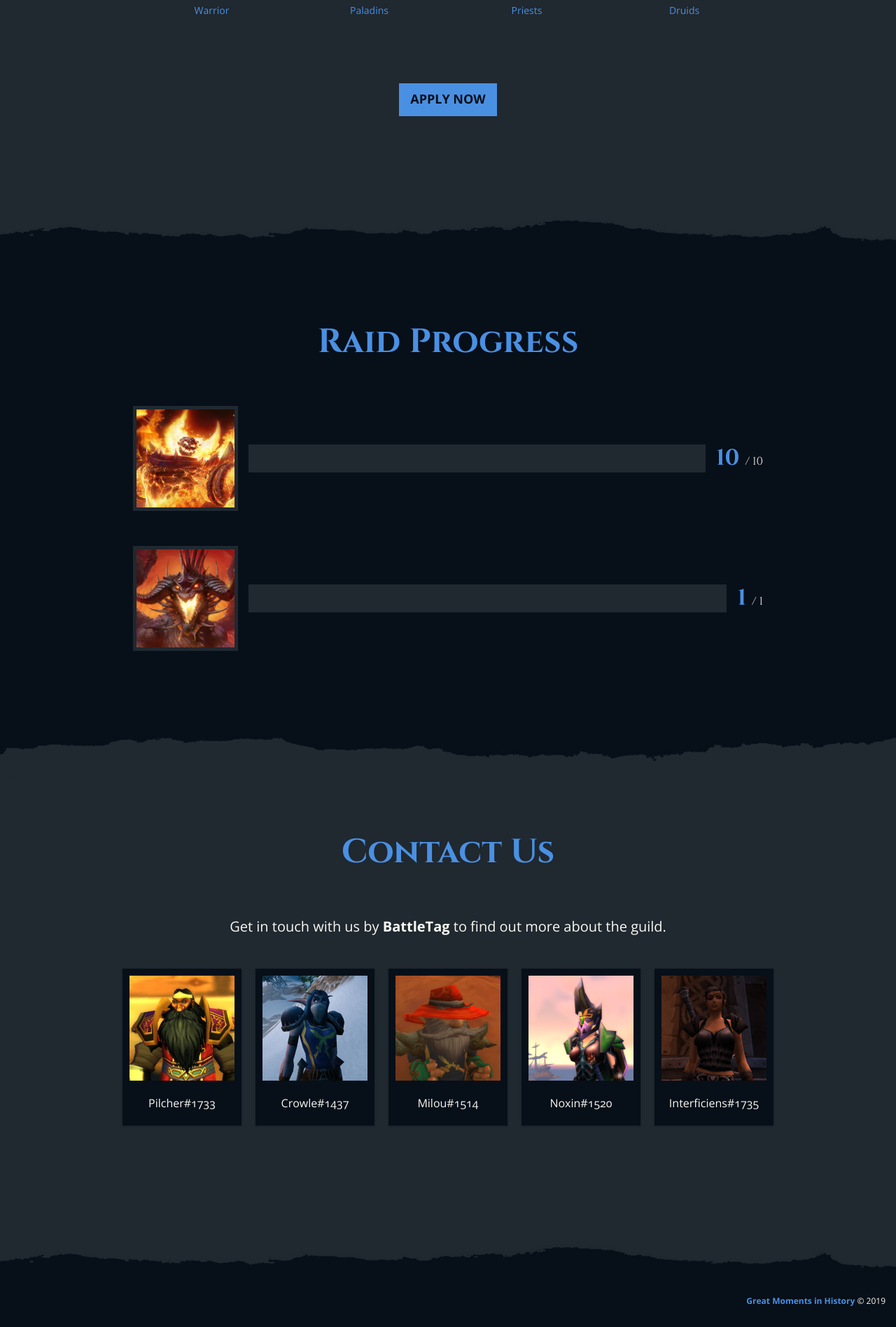
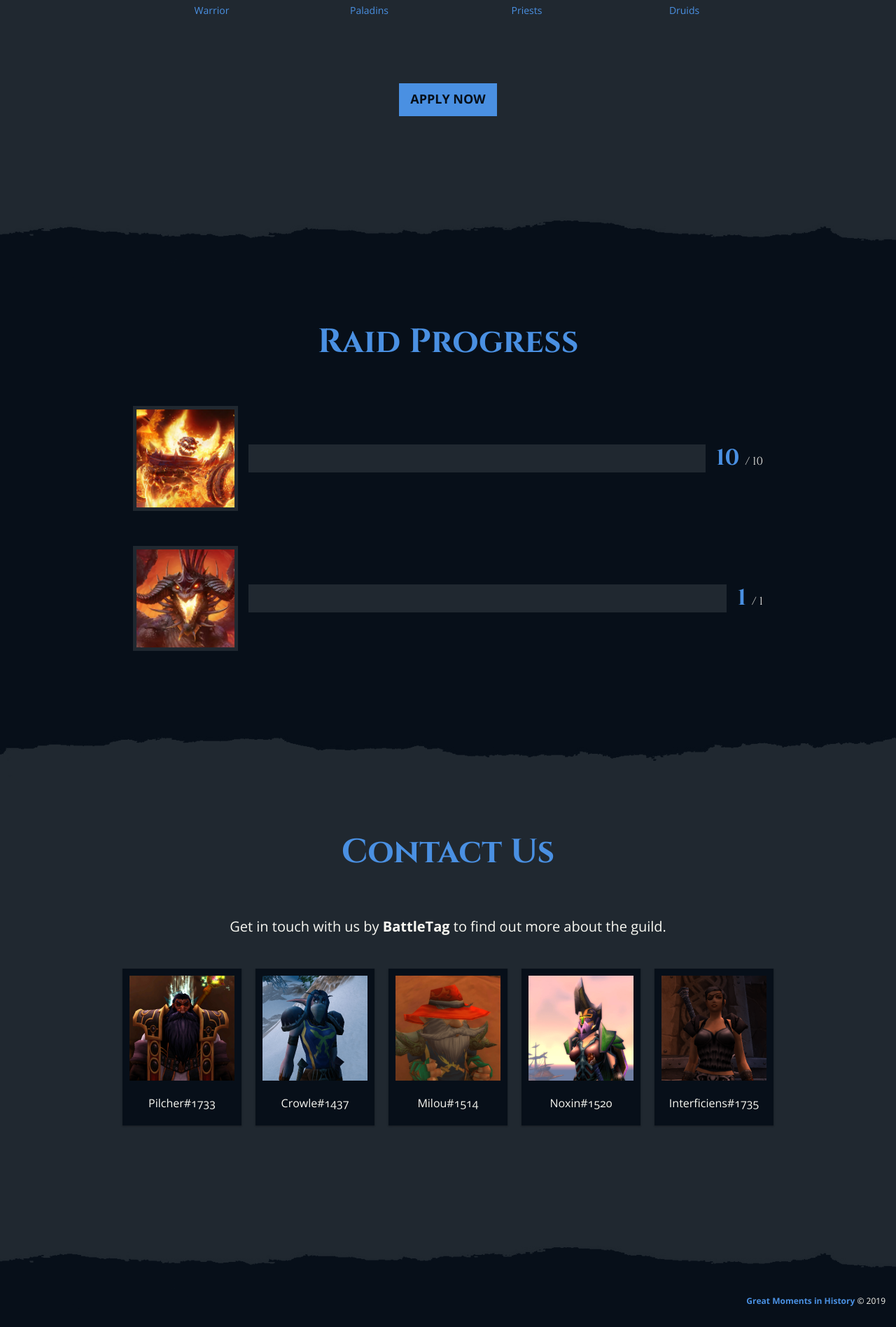
Before and after one commit to gmih/classic, a Jekyll site: the page built from index.html, in a window 1280 px wide. Shown: the part 3542-5438 px from the top of the page at 70% size. Built offline with Jekyll 4.4.1, drawn with Linux system fonts in a browser that asks for light colours; nearby versions of some CDN libraries.

Commit message:
Update link and photo

```diff
--- a/_includes/application.html
+++ b/_includes/application.html
@@ -6,7 +6,7 @@
     <ol class="gmih-form-list">
       <li>
         <div class="gmih-input-wrapper">
-          <label class="gmih-label" for="gmih-EA">Do you agree to the guild guidelines? (Please see <a href="http://classic.gmihguild.com/">Raiding Expectations</a>)</label>
+          <label class="gmih-label" for="gmih-EA">Do you agree to the guild guidelines? (Please see <a href="http://classic.gmihguild.com/raiding">Raiding Expectations</a>)</label>
           <input class="gmih-input gmih-ea" type="text" name="entry.1807545177" id="gmih-EA" value="" required>
                 <span class="gmih-validation"></span>
         </div>
```
Also changed, not shown: images/officers/pilcher.png.
